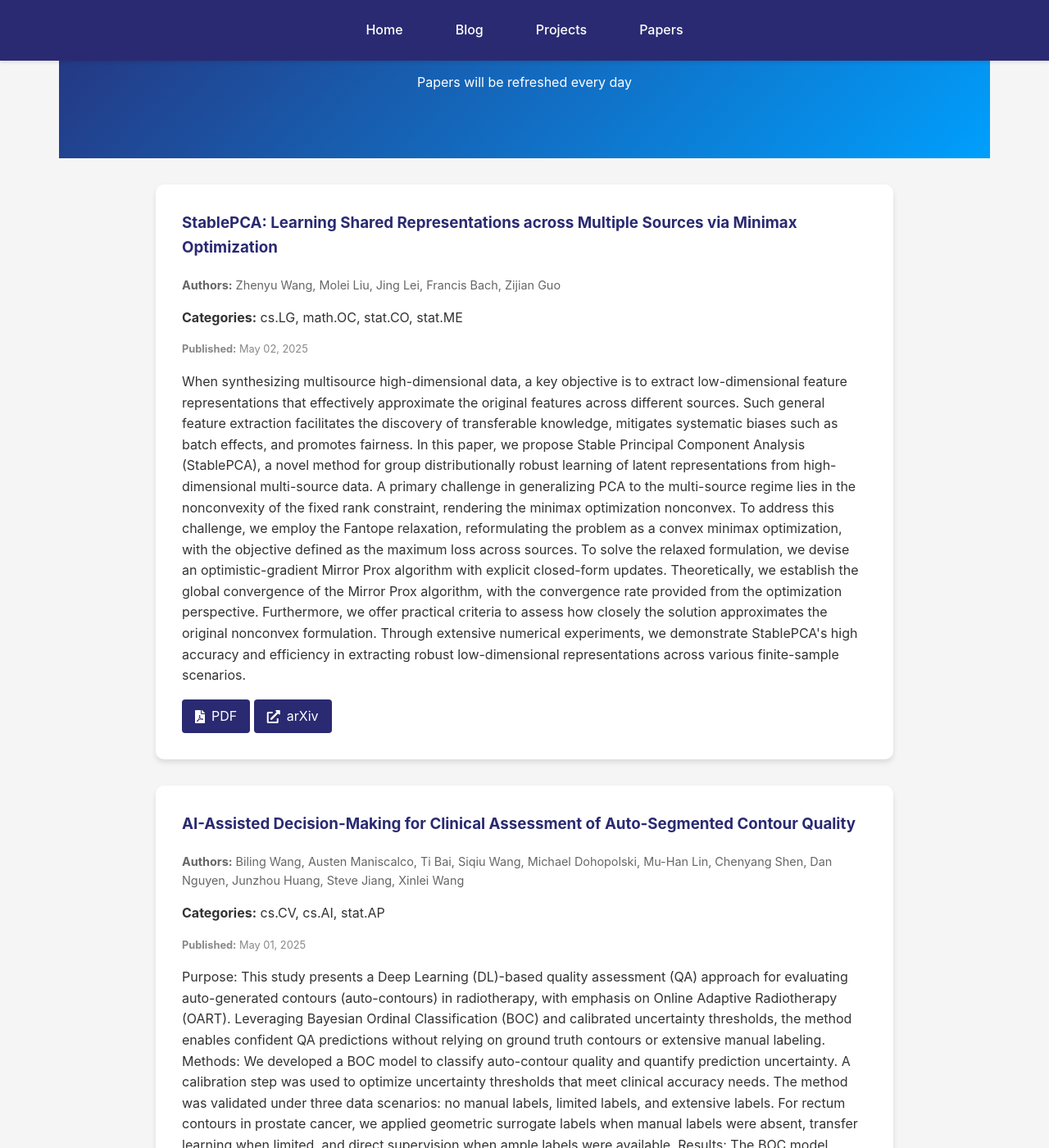
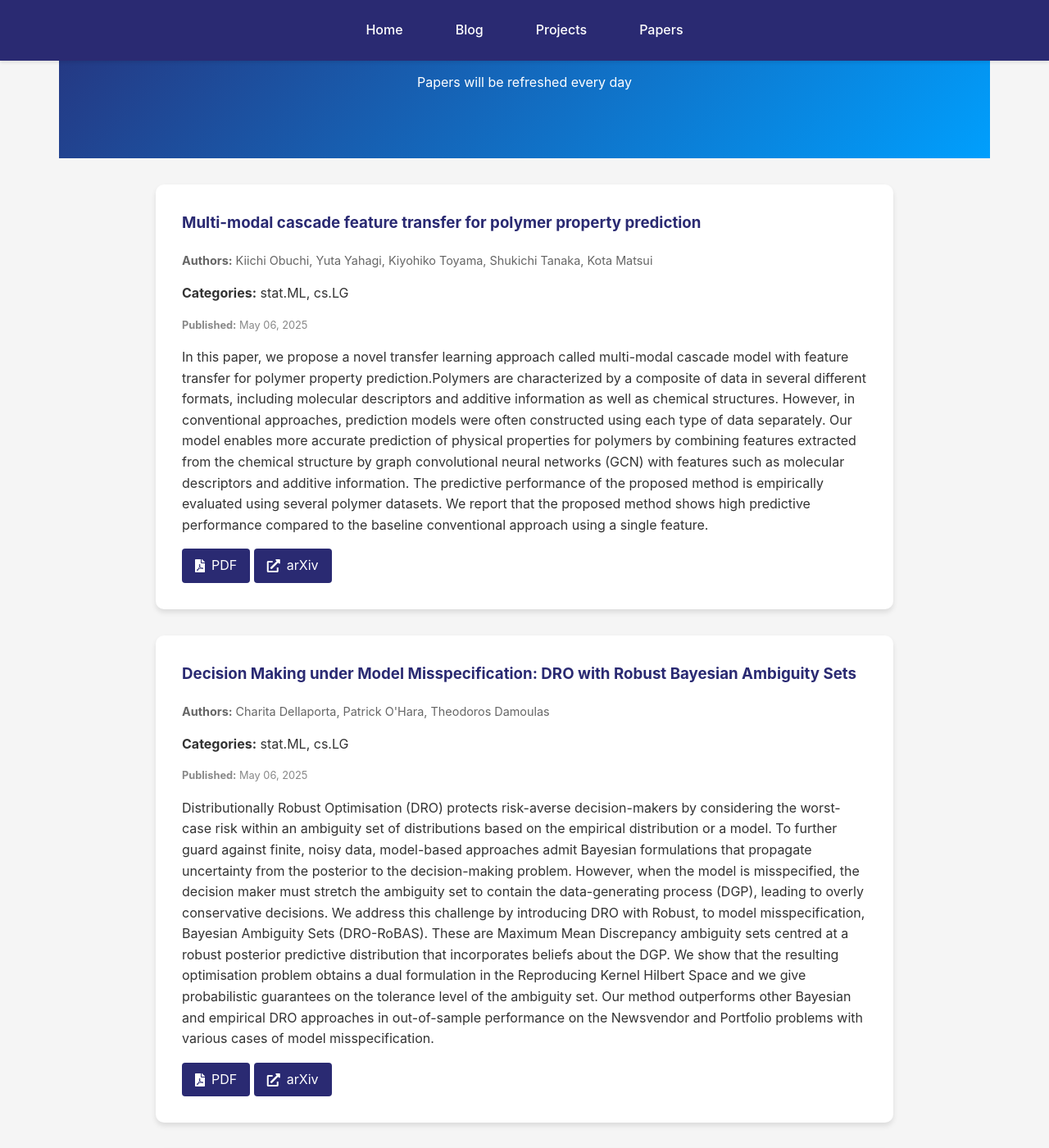
Before and after one commit to kyZhan2002/mypage, a Jekyll site: the page built from papers/index.html, in a window 1280 px wide and 1400 px high, scrolled down 304 px. Shown: the whole window at 82% size. Built offline with Jekyll 4.4.1, drawn with Linux system fonts in a browser that asks for light colours.

Commit message:
Update arXiv papers

```diff
--- a/_data/arxiv_cache.json
+++ b/_data/arxiv_cache.json
@@ -1,6 +1,40 @@
 {
-  "timestamp": 1746581044,
+  "timestamp": 1746667463,
   "papers": [
+    {
+      "title": "Multi-modal cascade feature transfer for polymer property prediction",
+      "authors": [
+        "Kiichi Obuchi",
+        "Yuta Yahagi",
+        "Kiyohiko Toyama",
+        "Shukichi Tanaka",
+        "Kota Matsui"
+      ],
+      "abstract": "In this paper, we propose a novel transfer learning approach called\nmulti-modal cascade model with feature transfer for polymer property\nprediction.Polymers are characterized by a composite of data in several\ndifferent formats, including molecular descriptors and additive information as\nwell as chemical structures. However, in conventional approaches, prediction\nmodels were often constructed using each type of data separately. Our model\nenables more accurate prediction of physical properties for polymers by\ncombining features extracted from the chemical structure by graph convolutional\nneural networks (GCN) with features such as molecular descriptors and additive\ninformation. The predictive performance of the proposed method is empirically\nevaluated using several polymer datasets. We report that the proposed method\nshows high predictive performance compared to the baseline conventional\napproach using a single feature.",
+      "published": "May 06, 2025",
+      "categories": [
+        "stat.ML",
+        "cs.LG"
+      ],
+      "pdf_link": "http://arxiv.org/pdf/2505.03704v2",
+      "arxiv_url": "http://arxiv.org/abs/2505.03704v2"
+    },
+    {
+      "title": "Decision Making under Model Misspecification: DRO with Robust Bayesian\n  Ambiguity Sets",
+      "authors": [
+        "Charita Dellaporta",
+        "Patrick O'Hara",
+        "Theodoros Damoulas"
+      ],
+      "abstract": "Distributionally Robust Optimisation (DRO) protects risk-averse\ndecision-makers by considering the worst-case risk within an ambiguity set of\ndistributions based on the empirical distribution or a model. To further guard\nagainst finite, noisy data, model-based approaches admit Bayesian formulations\nthat propagate uncertainty from the posterior to the decision-making problem.\nHowever, when the model is misspecified, the decision maker must stretch the\nambiguity set to contain the data-generating process (DGP), leading to overly\nconservative decisions. We address this challenge by introducing DRO with\nRobust, to model misspecification, Bayesian Ambiguity Sets (DRO-RoBAS). These\nare Maximum Mean Discrepancy ambiguity sets centred at a robust posterior\npredictive distribution that incorporates beliefs about the DGP. We show that\nthe resulting optimisation problem obtains a dual formulation in the\nReproducing Kernel Hilbert Space and we give probabilistic guarantees on the\ntolerance level of the ambiguity set. Our method outperforms other Bayesian and\nempirical DRO approaches in out-of-sample performance on the Newsvendor and\nPortfolio problems with various cases of model misspecification.",
+      "published": "May 06, 2025",
+      "categories": [
+        "stat.ML",
+        "cs.LG"
+      ],
+      "pdf_link": "http://arxiv.org/pdf/2505.03585v1",
+      "arxiv_url": "http://arxiv.org/abs/2505.03585v1"
+    },
     {
       "title": "StablePCA: Learning Shared Representations across Multiple Sources via\n  Minimax Optimization",
       "authors": [
```
